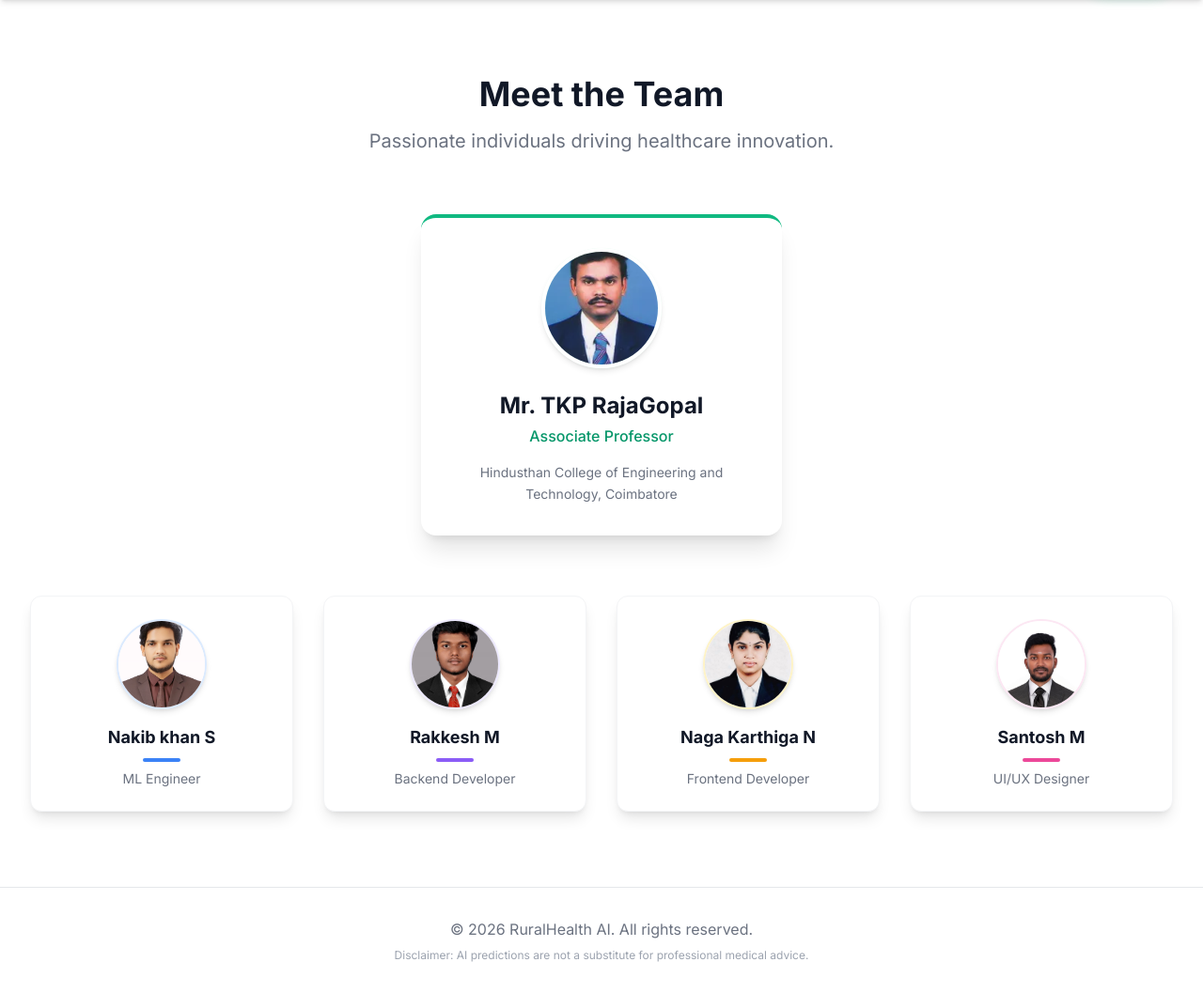
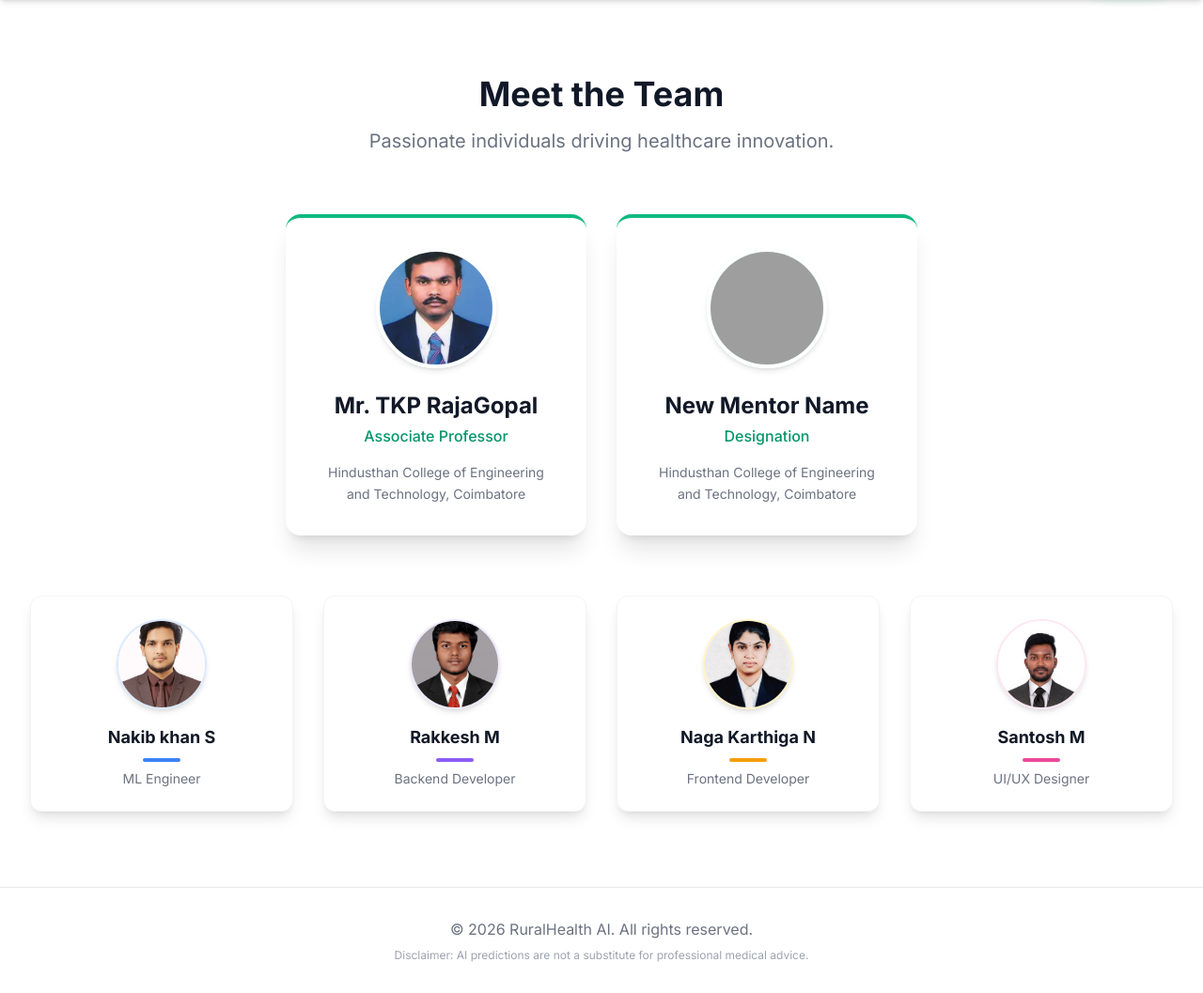
Before and after one commit to thenakibkhan/healthcare-rural-chatbot-ai, a Flask app: page /team in a window 1280 px wide. Shown: the part 64-1121 px from the top of the page at 94% size. Run offline with Flask 3, Linux system fonts and the light colour scheme; some libraries are stand-ins or nearby versions; grey boxes are pictures that could not be loaded.

Commit message:
Update team page UI to support multiple mentors and add placeholder for second mentor

```diff
--- a/backend/templates/team.html
+++ b/backend/templates/team.html
@@ -14,10 +14,11 @@
             </p>
         </div>
 
-        <!-- Mentor -->
-        <div class="flex justify-center mb-16">
+        <!-- Mentors -->
+        <div class="flex flex-wrap justify-center gap-8 mb-16">
+            <!-- Mentor 1 -->
             <div
-                class="bg-white dark:bg-slate-800 rounded-2xl shadow-xl p-8 max-w-sm w-full text-center border-t-4 border-emerald-500 transform hover:-translate-y-2 transition duration-300">
+                class="bg-white dark:bg-slate-800 rounded-2xl shadow-xl p-8 max-w-[320px] w-full text-center border-t-4 border-emerald-500 transform hover:-translate-y-2 transition duration-300">
                 <div class="w-32 h-32 mx-auto mb-6 relative">
                     <div class="absolute inset-0 bg-emerald-100 dark:bg-emerald-900/30 rounded-full animate-pulse">
                     </div>
@@ -29,6 +30,25 @@
                 </div>
                 <h3 class="text-2xl font-bold text-gray-900 dark:text-white mb-1">Mr. TKP RajaGopal</h3>
                 <p class="text-emerald-600 dark:text-emerald-400 font-medium mb-4">Associate Professor</p>
+                <p class="text-gray-500 dark:text-gray-400 text-sm leading-relaxed">
+                    Hindusthan College of Engineering and Technology, Coimbatore
+                </p>
+            </div>
+
+            <!-- Mentor 2 -->
+            <div
+                class="bg-white dark:bg-slate-800 rounded-2xl shadow-xl p-8 max-w-[320px] w-full text-center border-t-4 border-emerald-500 transform hover:-translate-y-2 transition duration-300">
+                <div class="w-32 h-32 mx-auto mb-6 relative">
+                    <div class="absolute inset-0 bg-emerald-100 dark:bg-emerald-900/30 rounded-full animate-pulse">
+                    </div>
+                    <!-- User needs to upload mentor2.jpeg -->
+                    <img src="{{ url_for('static', filename='images/team/mentor2.jpeg') }}"
+                        onerror="this.src='https://ui-avatars.com/api/?name=New+Mentor&background=10b981&color=fff&size=256'"
+                        alt="New Mentor"
+                        class="w-full h-full rounded-full object-cover relative z-10 border-4 border-white dark:border-slate-800 shadow-md">
+                </div>
+                <h3 class="text-2xl font-bold text-gray-900 dark:text-white mb-1">New Mentor Name</h3>
+                <p class="text-emerald-600 dark:text-emerald-400 font-medium mb-4">Designation</p>
                 <p class="text-gray-500 dark:text-gray-400 text-sm leading-relaxed">
                     Hindusthan College of Engineering and Technology, Coimbatore
                 </p>
```
